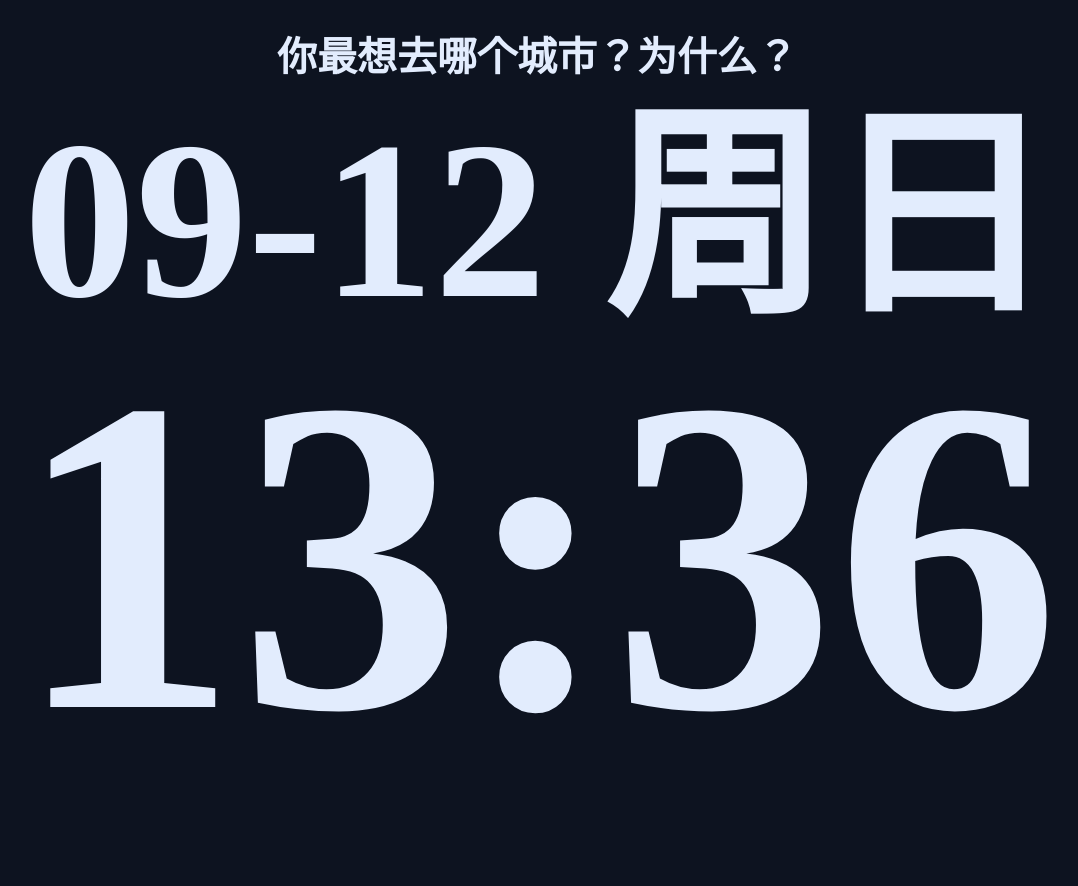
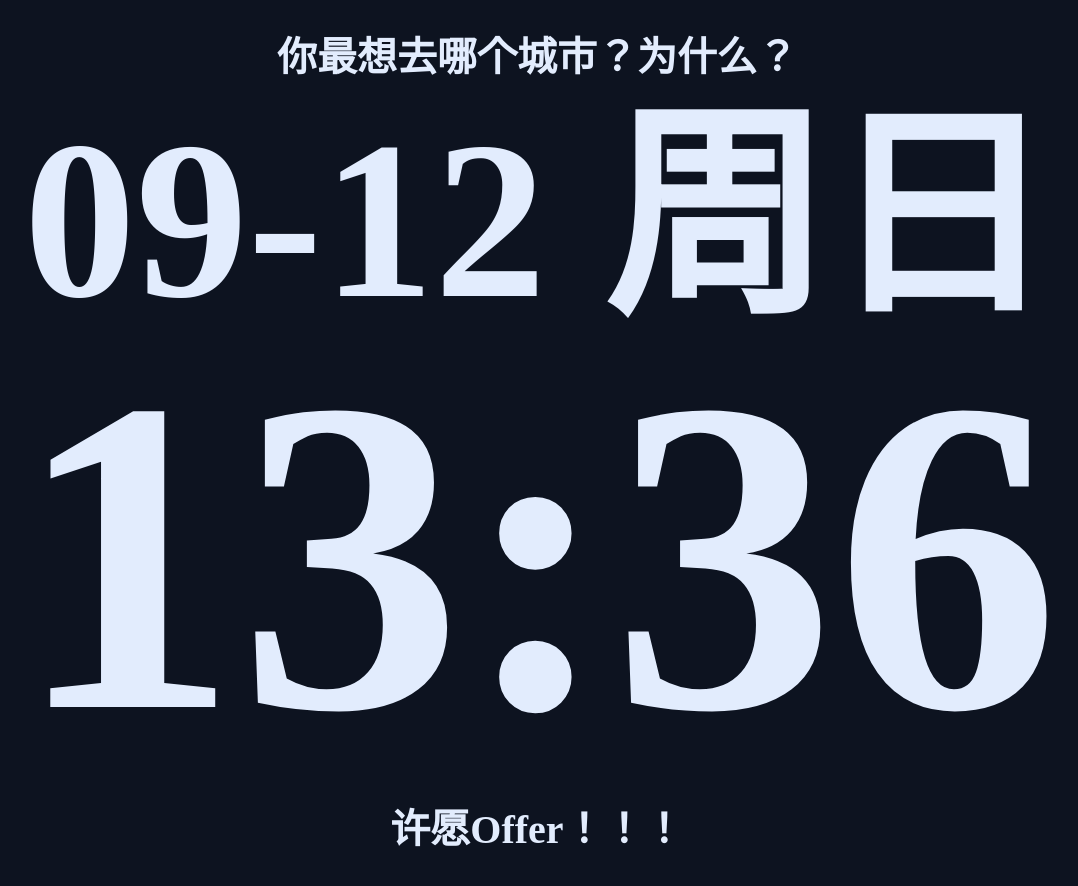
Before and after one commit to sigmaxu/sigmaxu.github.io, a plain HTML site: page index.html in a window 1280 px wide. Shown: the whole page, without its empty margins (103-1181 px from the left). Before the commit the page ends 804 px from the top, so only its background shows below. Drawn offline with Linux system fonts and the light colour scheme.

Commit message:
Update index.html

```diff
--- a/index.html
+++ b/index.html
@@ -48,7 +48,9 @@
     </div>
     <div id="date">03月18日</div>
     <div id="timer">05:47</div>
-
+    <div class="about">
+        许愿Offer！！！
+    </div>
     <script>
         let showSymbl = true
         function clock(){
```
